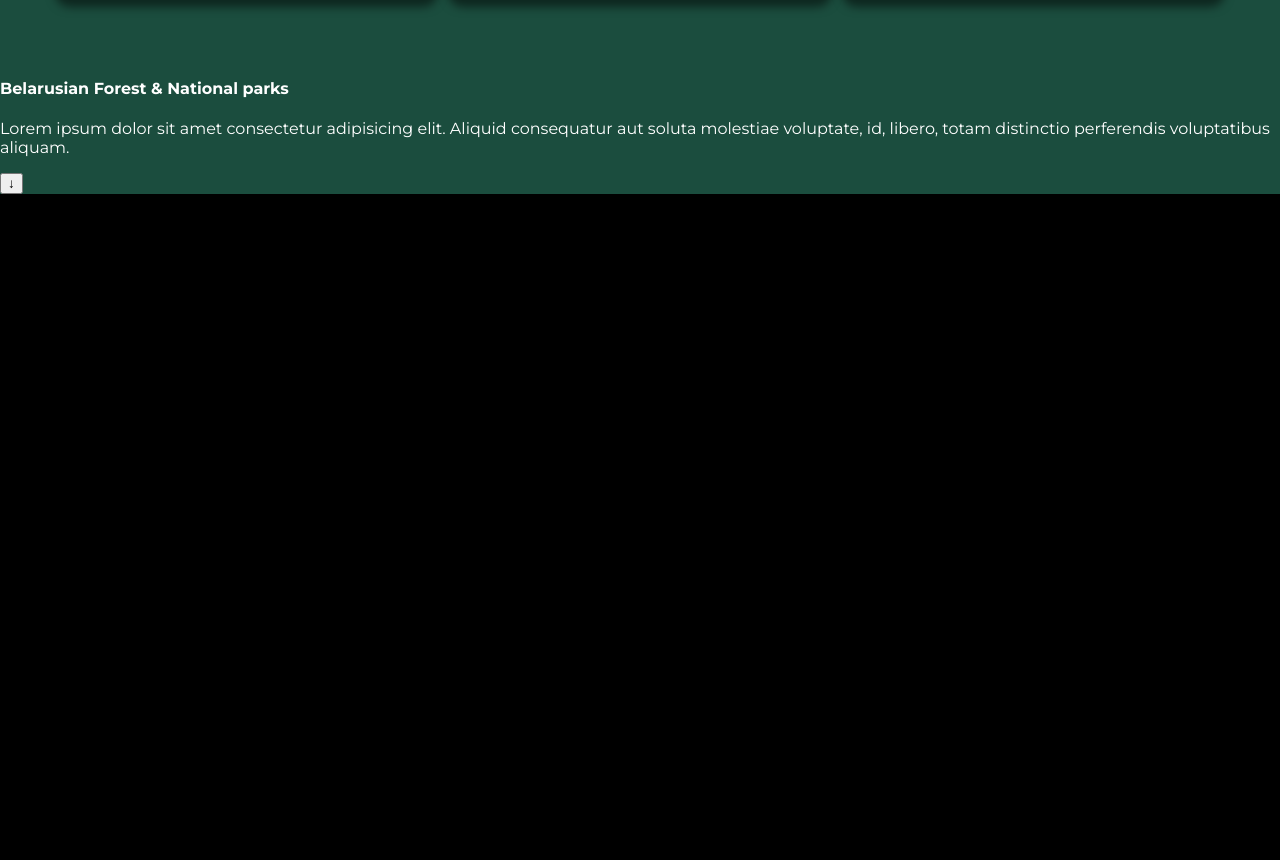
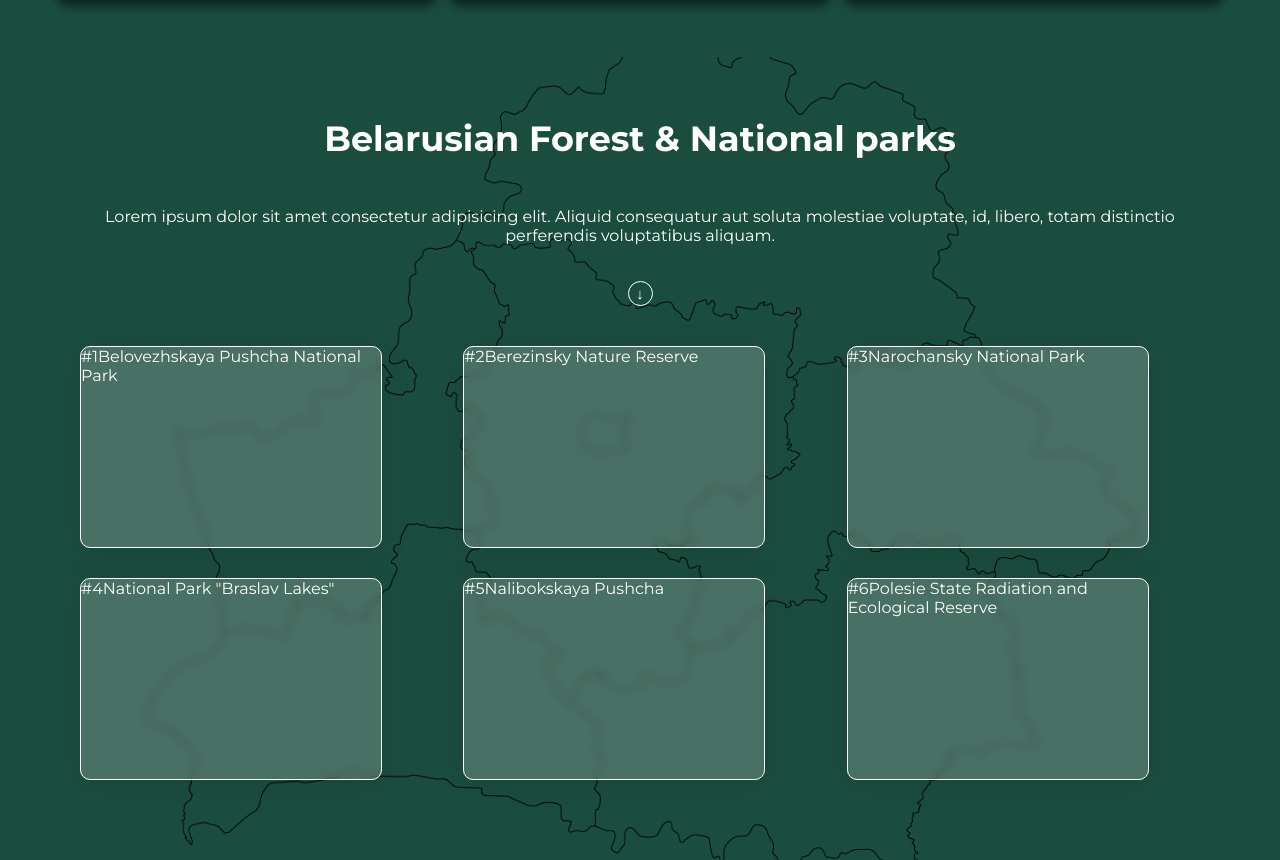
Before and after one commit to KVoronova/Amimal-Bl, a plain HTML site: page index.html in a window 1280 px wide. Shown: the part 2320-3180 px from the top of the page. Before the commit the page ends 2514 px from the top, so only its background shows below. Drawn offline with Linux system fonts and the light colour scheme; a web font is replaced by a local one.

Commit message:
create third block

```diff
--- a/index.html
+++ b/index.html
@@ -194,6 +194,15 @@
                 <button class="btn-down">&darr;</button>
             </div>
 
+            <div class="layers-grid">
+                <div class="layers-item">#1Belovezhskaya Pushcha National Park</div>
+                <div class="layers-item">#2Berezinsky Nature Reserve</div>
+                <div class="layers-item">#3Narochansky National Park</div>
+                <div class="layers-item">#4National Park "Braslav Lakes"</div>
+                <div class="layers-item">#5Nalibokskaya Pushcha</div>
+                <div class="layers-item">#6Polesie State Radiation and Ecological Reserve</div>
+                </div>
+
     </section>
 
 </body>
--- a/main.css
+++ b/main.css
@@ -404,9 +404,57 @@ h3 {
 .layers {
     overflow: hidden;
     background-color: var(--color-green);
+    background-image: url(img/by-02.png);
+    background-position: center;
+    background-size: cover;
+    background-repeat: no-repeat;
+    padding: 60px;
+}
+
+.layers-content {
+text-align: center;
+}
+
+.layers-content button{
+ margin: 20px;
+}
+
+.layers-content h4 {
+    font-size: 35px;
+    font-weight: 700;
+    margin-top: 0;
+}
+
+.layers-grid {
+    display: grid;
+    grid-template-columns: repeat(3, 1fr);
+    grid-template-rows: repeat(2, 1fr);
+    grid-column-gap: 30px;
+    grid-row-gap: 30px;
+    margin: 20px;
+}
+
+.layers-item {
+    width: 300px;
+    height: 200px;
+    border-radius: 10px;
+    background: rgba(255, 255, 255, 0.2);
+    box-shadow: 0 4px 30px rgba(0, 0, 0, 0.1);
+    backdrop-filter: blur(5px);
+    -webkit-backdrop-filter: blur(5px);
+    border: 1px solid rgba(255, 255, 255, 1);
 }
 
 
+.btn-down {
+    background: transparent;
+    border-radius: 50%;
+    width: 25px;
+    height: 25px;
+    color: var(--color-white);
+    border: 1px solid var(--color-white);
+    font-size: 15px;
+}
 
 
 
```
Also changed, not shown: img/by-02.png (added), 1 other file.
